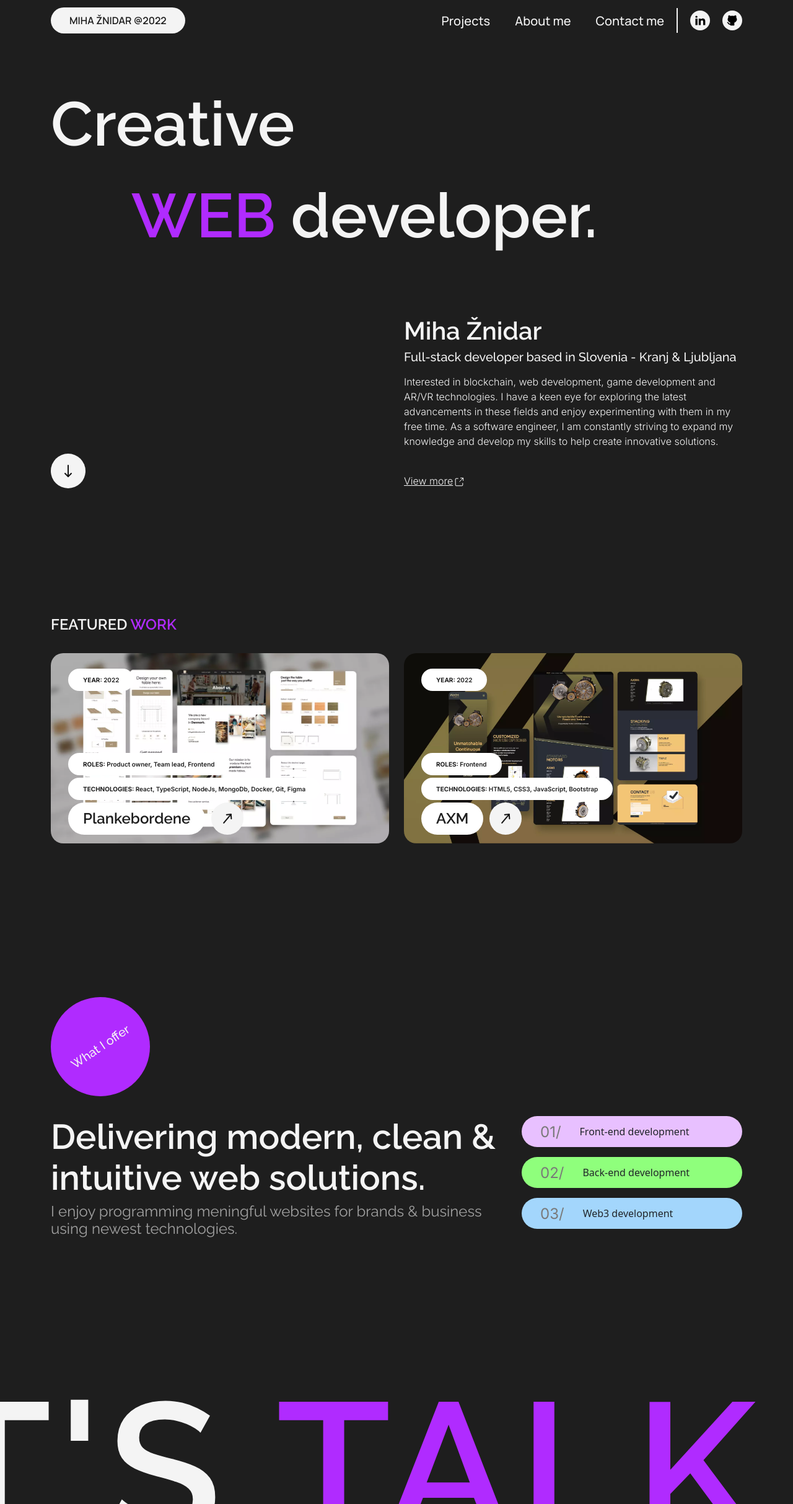
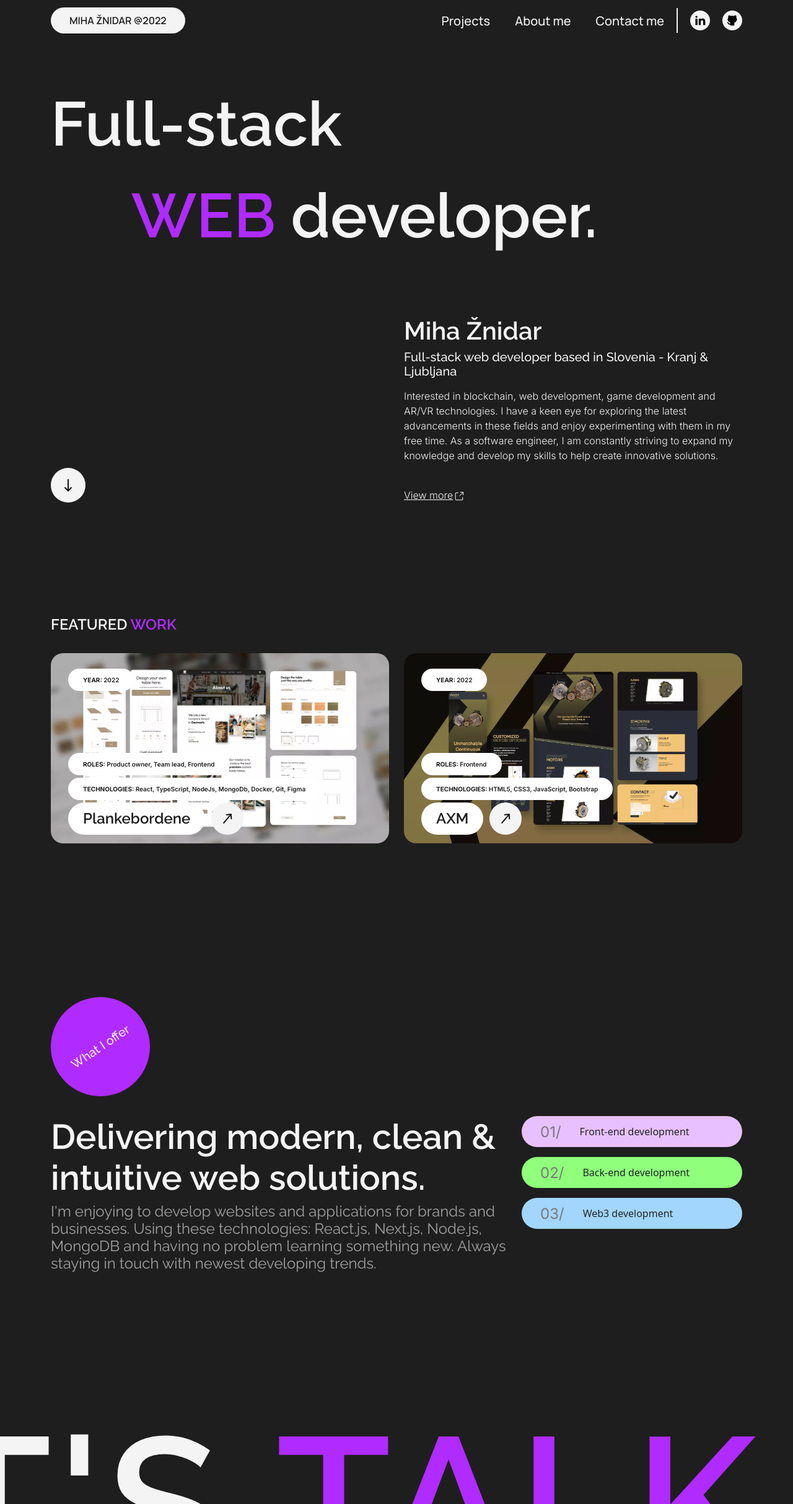
Before and after one commit to mayki0909/Portfolio, a Next.js app: page / in a window 1280 px wide. Shown: the top 2427 px of the page at 62% size. Built offline with nearby package versions, Linux system fonts and the light colour scheme.

Commit message:
Seo text changes

```diff
--- a/components/about/about.tsx
+++ b/components/about/about.tsx
@@ -11,7 +11,7 @@ export const About: NextComponentType = () => {
         <div className='row'>
           <div className={`col-md-8 ${styles.textContainer}`}>
             <h2>Delivering modern, clean & intuitive web solutions.</h2>
-            <p>I enjoy programming meningful websites for brands & business using newest technologies.</p>
+            <p>I'm enjoying to develop websites and applications for brands and businesses. Using these technologies: React.js, Next.js, Node.js, MongoDB and having no problem learning something new. Always staying in touch with newest developing trends.</p>
           </div>
           <div className='col-md-4'>
             <p className={`${styles.item} ${styles.purple}`}><span>01/</span> Front-end development</p>
--- a/components/footer/footer.module.scss
+++ b/components/footer/footer.module.scss
@@ -75,7 +75,7 @@
       background-color: $purple;
       margin: 10px 0px;
       width: 100%;
-      padding: 20px 72px;
+      padding: 20px;
     }
   }
 
--- a/components/hero/newHero.tsx
+++ b/components/hero/newHero.tsx
@@ -10,7 +10,7 @@ export const Hero: NextComponentType = () => {
       <div className='container'>
         <div className='row d-none d-md-flex'>
           <div className='col-xs-12'>
-            <h1>Creative<br/><span>WEB</span> developer.</h1>
+            <h1>Full-stack<br/><span>WEB</span> developer.</h1>
           </div>
           <div className='col-6 align-self-end'>
             <a href='#work' className={styles.scroll}>
@@ -19,7 +19,7 @@ export const Hero: NextComponentType = () => {
           </div>
           <div className={`col-6 ${styles.description}`}>
             <h3>Miha Žnidar</h3>
-            <h4>Full-stack developer based in Slovenia - Kranj & Ljubljana</h4>
+            <h4>Full-stack web developer based in Slovenia - Kranj & Ljubljana</h4>
             <p>
               Interested in blockchain, web development, game development and AR/VR technologies. I have a keen eye for exploring the latest advancements in these fields and enjoy experimenting with them in my free time. As a software engineer, I am constantly striving to expand my knowledge and develop my skills to help create innovative solutions.
             </p>
@@ -35,7 +35,7 @@ export const Hero: NextComponentType = () => {
             <h2><span>WEB</span> developer.</h2>
 
             <h3>Miha Žnidar</h3>
-            <h4>Full-stack developer based in Slovenia - Kranj & Ljubljana</h4>
+            <h4>Full-stack webdeveloper based in Slovenia - Kranj & Ljubljana</h4>
             <p>
               Interested in blockchain, web development, game development and AR/VR technologies. I have a keen eye for exploring the latest advancements in these fields and enjoy experimenting with them in my free time. As a software engineer, I am constantly striving to expand my knowledge and develop my skills to help create innovative solutions.
             </p>
--- a/pages/index.jsx
+++ b/pages/index.jsx
@@ -10,7 +10,7 @@ import { Footer } from '../components/footer/footer';
 const Index = () => {
   const metadata = {
     url: 'asdasd',
-    title: 'Personal portfolio - Miha Žnidar',
+    title: 'Miha Žnidar - Full-Stack Web Developer',
     description: 'My name is Miha Žnidar I am full stack web developer. Interested in blockchain, web development, game development and AR/VR technologies. In free time I experiment a lot with those technologies.',
     image: `${process.env.NODE_ENV === "production" ? '/Portfolio' : ''}/images/matadata.jpg`
   }
```
